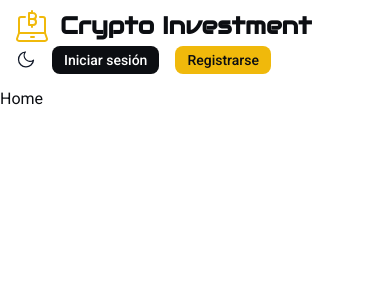
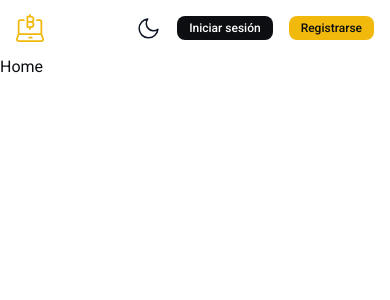
Before and after one commit to ronlab89/crypto-frontend, a React (Vite) app: page / in a window 390 px wide. Shown: the top 300 px of the page. Built offline with nearby package versions, Linux system fonts and the light colour scheme.

Commit message:
improve navbar responsive

```diff
--- a/src/components/navigation/Navbar.tsx
+++ b/src/components/navigation/Navbar.tsx
@@ -12,33 +12,41 @@ const Navbar = () => {
   const setToggleDropdownUser = useToggleStore(
     (state) => state.setToggleDropdownUser
   );
+  const logged = useAuthStore((state) => state.logged);
+  const token = useAuthStore((state) => state.token);
   const userLogged = useAuthStore((state) => state.userLogged);
-  const token = useAuthStore((state) => state.token);
-
   return (
     <header className="antialiased">
-      <nav className="bg-white border-gray-200 px-4 lg:px-6 py-2.5 dark:bg-gray-800">
+      <nav className="bg-crypto-light border-gray-200 px-4 lg:px-6 py-2.5 dark:bg-crypto-dark">
         <div className="flex flex-wrap justify-between items-center">
           <div className="flex justify-start items-center">
             <NavLink to={"/"} className="flex mr-4">
-              <img src="/logo.svg" className="mr-3 h-8" alt="FlowBite Logo" />
-              <span className="self-center text-2xl font-semibold whitespace-nowrap dark:text-crypto-light font-crypto-title">
+              <img
+                src="/logo.svg"
+                className="mr-3 h-7 md:h-8"
+                alt="FlowBite Logo"
+              />
+              <span className="hidden md:block self-center text-2xl font-semibold whitespace-nowrap dark:text-crypto-light font-crypto-title">
                 Crypto Investment
               </span>
             </NavLink>
           </div>
-          <div className="flex items-center gap-4 lg:order-2 relative">
-            <ToggleTheme position="relative" right="0" top="0" />
+          <div
+            className={`flex items-center ${
+              !logged && !token ? "gap-4" : "gap-2"
+            } lg:order-2 relative`}
+          >
+            <ToggleTheme position="relative" right="0" top="top-[1px]" />
 
-            {!userLogged && !token ? (
+            {!logged && !token ? (
               <div className="flex items-center gap-4">
                 <NavLink to={"/login"}>
-                  <span className="block text-sm dark:bg-crypto-light bg-crypto-dark dark:text-crypto-dark text-crypto-light font-medium px-3 py-1 rounded-[.5rem] cursor-pointer">
+                  <span className="block text-[0.6rem] 3xs:text-xs md:text-sm dark:bg-crypto-light bg-crypto-dark dark:text-crypto-dark text-crypto-light font-medium px-3 py-1 rounded-[.5rem] cursor-pointer">
                     Iniciar sesión
                   </span>
                 </NavLink>
                 <NavLink to={"/register"}>
-                  <span className="block text-sm bg-crypto-yellow text-crypto-dark font-medium px-3 py-1 rounded-[.5rem] cursor-pointer">
+                  <span className="block text-[0.6rem] 3xs:text-xs md:text-sm bg-crypto-yellow text-crypto-dark font-medium px-3 py-1 rounded-[.5rem] cursor-pointer">
                     Registrarse
                   </span>
                 </NavLink>
@@ -46,18 +54,16 @@ const Navbar = () => {
             ) : (
               <button
                 type="button"
-                className="flex mx-3 text-sm bg-gray-800 rounded-full md:mr-0 focus:ring-4 focus:ring-gray-300 dark:focus:ring-gray-600"
+                className="flex mx-3 text-sm rounded-full md:mr-0 focus:ring-4 focus:ring-gray-300 dark:focus:ring-gray-600"
                 id="user-menu-button"
                 aria-expanded="false"
                 data-dropdown-toggle="dropdown"
                 onClick={() => setToggleDropdownUser(!toggleDropdownUser)}
               >
                 <span className="sr-only">Open user menu</span>
-                <img
-                  className="w-8 h-8 rounded-full"
-                  src="https://flowbite.com/docs/images/people/profile-picture-5.jpg"
-                  alt="user photo"
-                />
+                <div className="w-7 md:w-8 h-7 md:h-8 rounded-full flex items-center justify-center text-sm bg-crypto-yellow/20 border-2 border-crypto-yellow">
+                  {userLogged?.name[0]} {userLogged?.lastName[0]}
+                </div>
               </button>
             )}
 
--- a/src/components/navigation/UserDropdown.tsx
+++ b/src/components/navigation/UserDropdown.tsx
@@ -1,22 +1,24 @@
+import { useAuthStore } from "@/store/auth.store";
 import { useToggleStore } from "@/store/toggle.store";
 
 const UserDropdown = () => {
   const toggleDropdownUser = useToggleStore(
     (state) => state.toggleDropdownUser
   );
+  const userLogged = useAuthStore((state) => state.userLogged);
   return (
     <div
       className={`${
         toggleDropdownUser ? "absolute top-[25px] right-[-10px]" : "hidden"
-      } z-50 my-4 w-56 text-base list-none bg-white rounded divide-y divide-gray-100 shadow dark:bg-gray-700 dark:divide-gray-600`}
+      } z-50 my-4 w-56 text-base list-none bg-crypto-dark/10 rounded divide-y divide-gray-100 shadow dark:bg-crypto-light/10 dark:divide-gray-600`}
       id="dropdown"
     >
       <div className="py-3 px-4">
         <span className="block text-sm font-semibold text-gray-900 dark:text-white">
-          Neil sims
+          {userLogged?.name}
         </span>
         <span className="block text-sm text-gray-500 truncate dark:text-gray-400">
-          name@flowbite.com
+          {userLogged?.email}
         </span>
       </div>
       <ul
--- a/src/components/ui/ToggleTheme.tsx
+++ b/src/components/ui/ToggleTheme.tsx
@@ -48,7 +48,7 @@ const ToggleTheme = ({ position, right, top }: ToggleThemeProps) => {
       {/* Icon with overlapping sun and moon paths to visually indicate the current theme */}
       <svg
         xmlns="http://www.w3.org/2000/svg"
-        width="20"
+        width="25"
         height="35"
         viewBox="0 0 24 24"
         fill="none"
```
